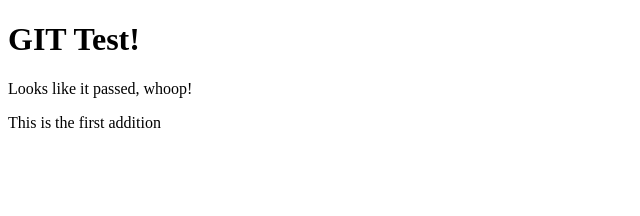
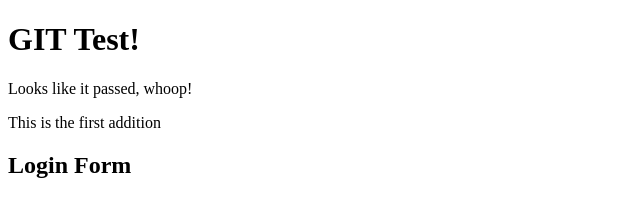
Before and after one commit to JoshMcDaniel/myappsample, a plain HTML site: page index.html in a window 1280 px wide. Shown: the whole page, without its empty margins (0-640 px from the left). Drawn offline with Linux system fonts and the light colour scheme.

Commit message:
Login Form

```diff
--- /dev/null
+++ b/dir2/app2.js
@@ -0,0 +1 @@
+console.log('App2 Hello, World!');
--- a/index.html
+++ b/index.html
@@ -5,5 +5,6 @@
 		<h1>GIT Test!</h1>
 		<p>Looks like it passed, whoop!</p>
 		<p>This is the first addition</p>
+		<h2>Login Form</h2>
 	</body?>
 </html
```
Also changed, not shown: login.html (added, +1 -0 lines), log.txt (added).
